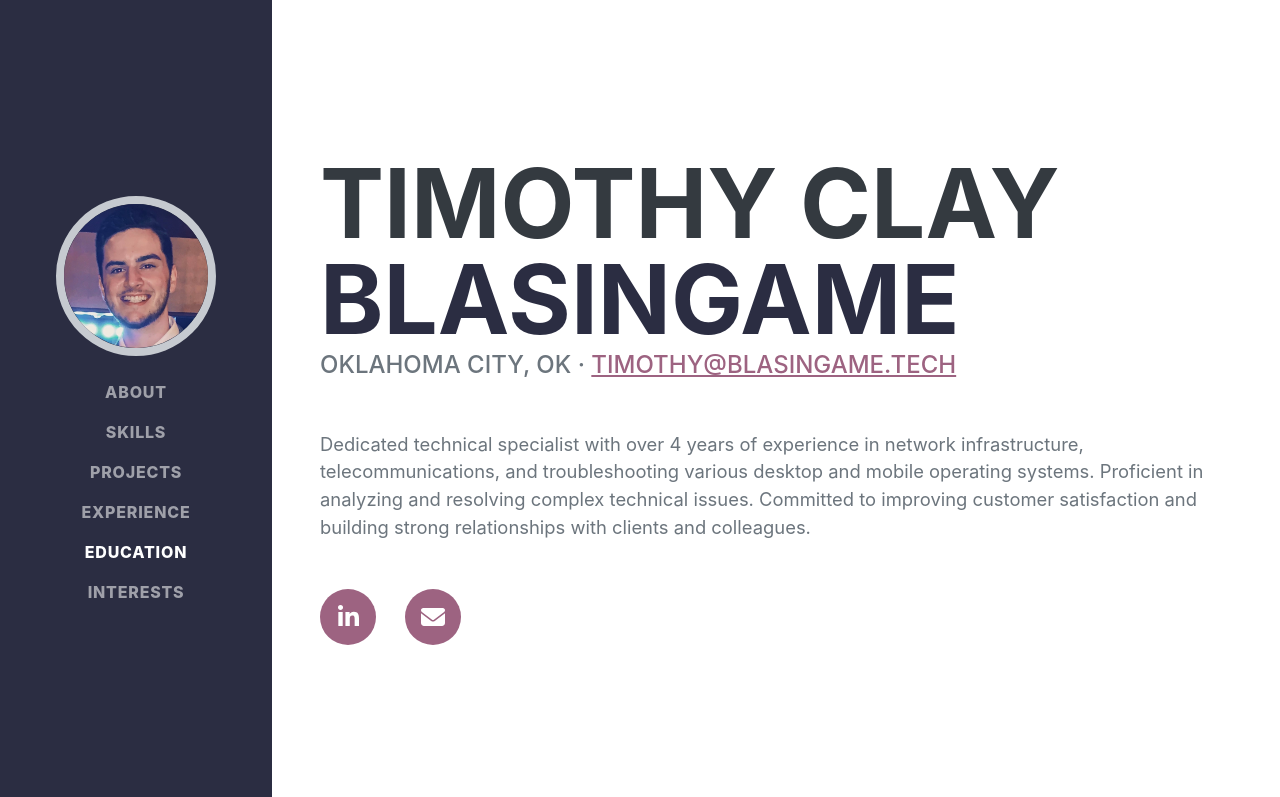
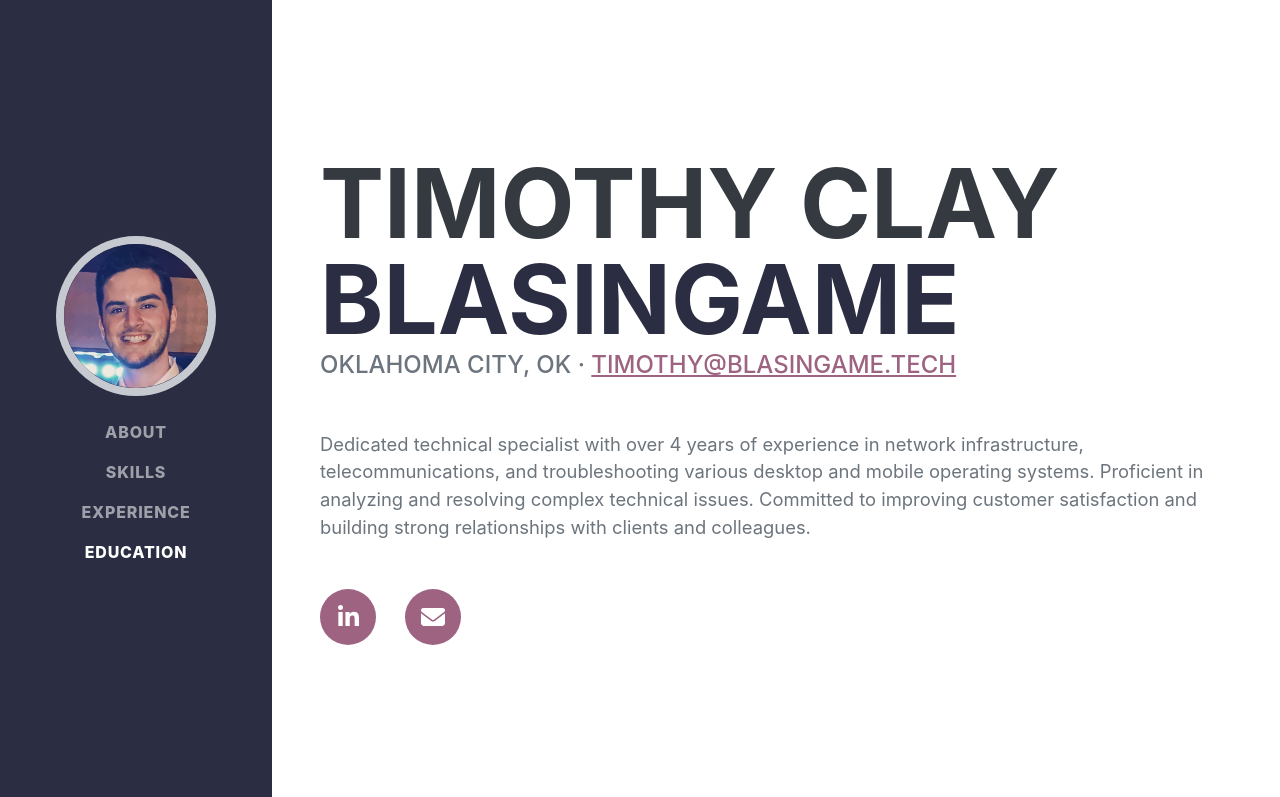
Before and after one commit to tcblasingame/Portfolio, a plain HTML site: page index.html in a window 1280 px wide. Shown: the top 797 px of the page. Drawn offline with nearby package versions, Linux system fonts and the light colour scheme; a web font is replaced by a local one.

Commit message:
Update index.html

```diff
--- a/index.html
+++ b/index.html
@@ -35,10 +35,10 @@
                 <ul class="navbar-nav">
                     <li class="nav-item"><a class="nav-link js-scroll-trigger" href="#about">About</a></li>
                     <li class="nav-item"><a class="nav-link js-scroll-trigger" href="#skills">Skills</a></li>
-                    <li class="nav-item"><a class="nav-link js-scroll-trigger" href="#projects">Projects</a></li>
+                    <!-- <li class="nav-item"><a class="nav-link js-scroll-trigger" href="#projects">Projects</a></li> -->
                     <li class="nav-item"><a class="nav-link js-scroll-trigger" href="#experience">Experience</a></li>
                     <li class="nav-item"><a class="nav-link js-scroll-trigger" href="#education">Education</a></li>
-                    <li class="nav-item"><a class="nav-link js-scroll-trigger" href="#interests">Interests</a></li>
+                    <!-- <li class="nav-item"><a class="nav-link js-scroll-trigger" href="#interests">Interests</a></li> -->
                 </ul>
             </div>
         </nav>
```
